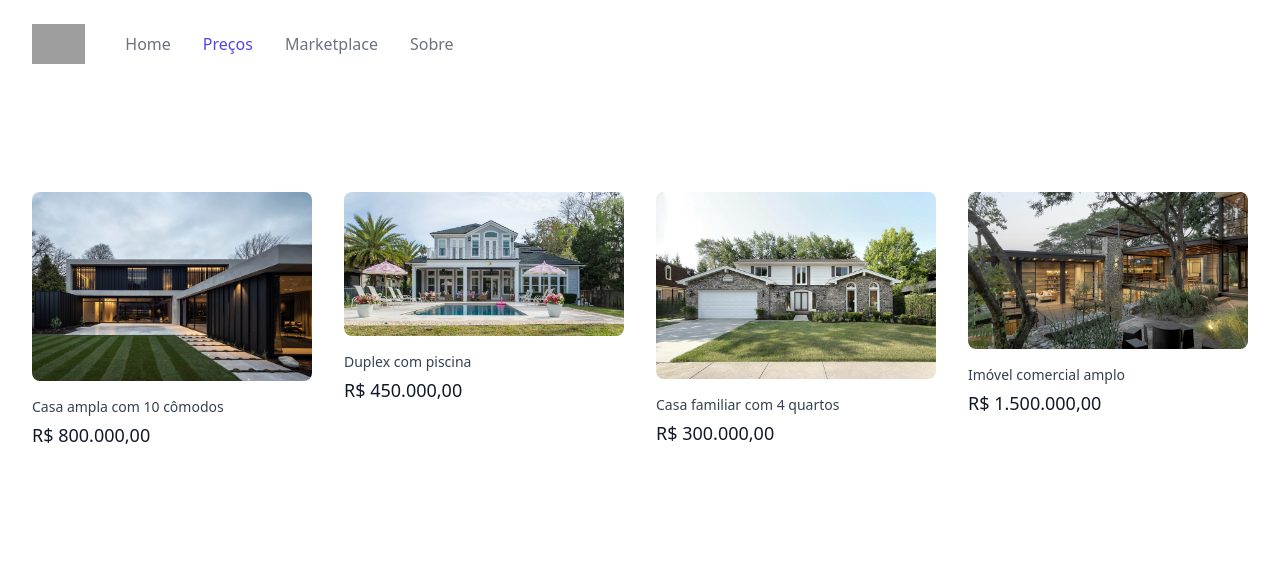
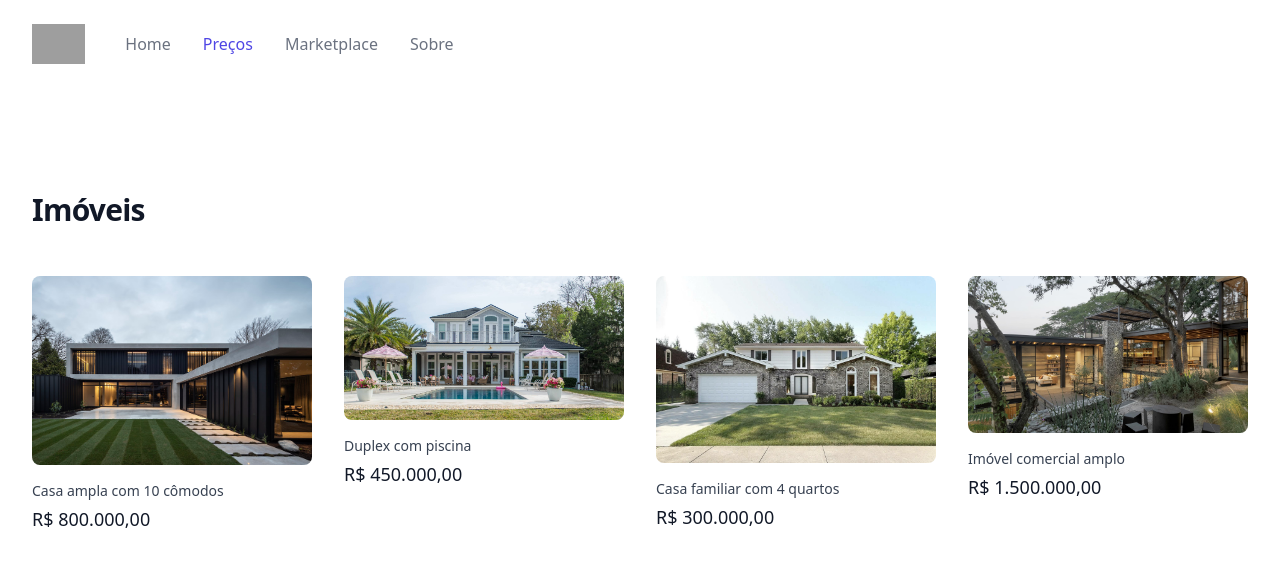
Before and after one commit to felipe-dna/house-shop, a Vue app: page /prices in a window 1280 px wide. Shown: the top 566 px of the page. Built offline with nearby package versions, Linux system fonts and the light colour scheme; grey boxes are pictures that could not be loaded.

Commit message:
feat: add page title

```diff
--- a/src/components/Prices.vue
+++ b/src/components/Prices.vue
@@ -2,7 +2,11 @@
   <container>
     <div class="bg-white">
       <div class="mx-auto max-w-2xl px-4 sm:px-6 lg:max-w-7xl lg:px-8">
-        <h2 class="sr-only">Products</h2>
+        <h1 class="text-3xl font-bold tracking-tight text-gray-900 sm:text-3xl md:text-3xl">
+          Imóveis
+        </h1>
+        <br>
+        <br>
 
         <div class="grid grid-cols-1 gap-y-10 gap-x-6 sm:grid-cols-2 lg:grid-cols-3 xl:grid-cols-4 xl:gap-x-8">
           <a v-for="product in products" :key="product.id" :href="product.href" class="group">
```
